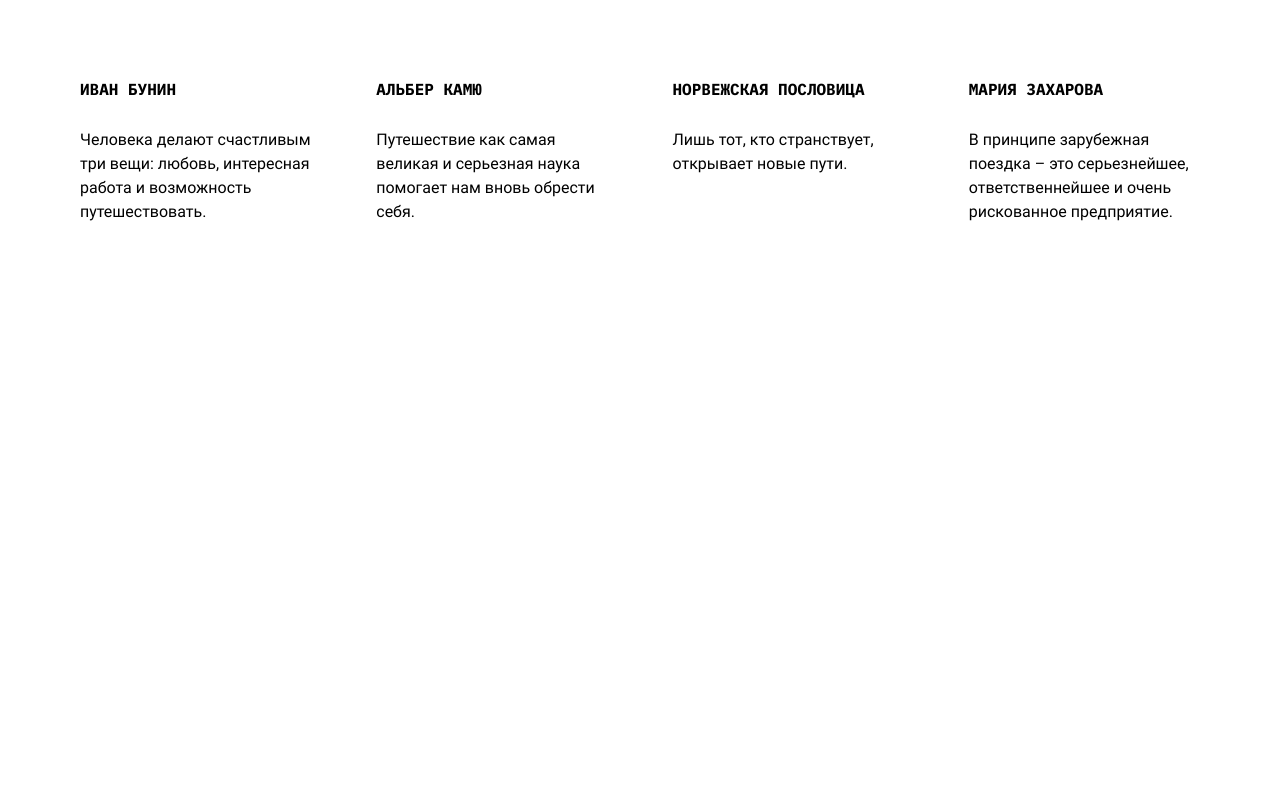
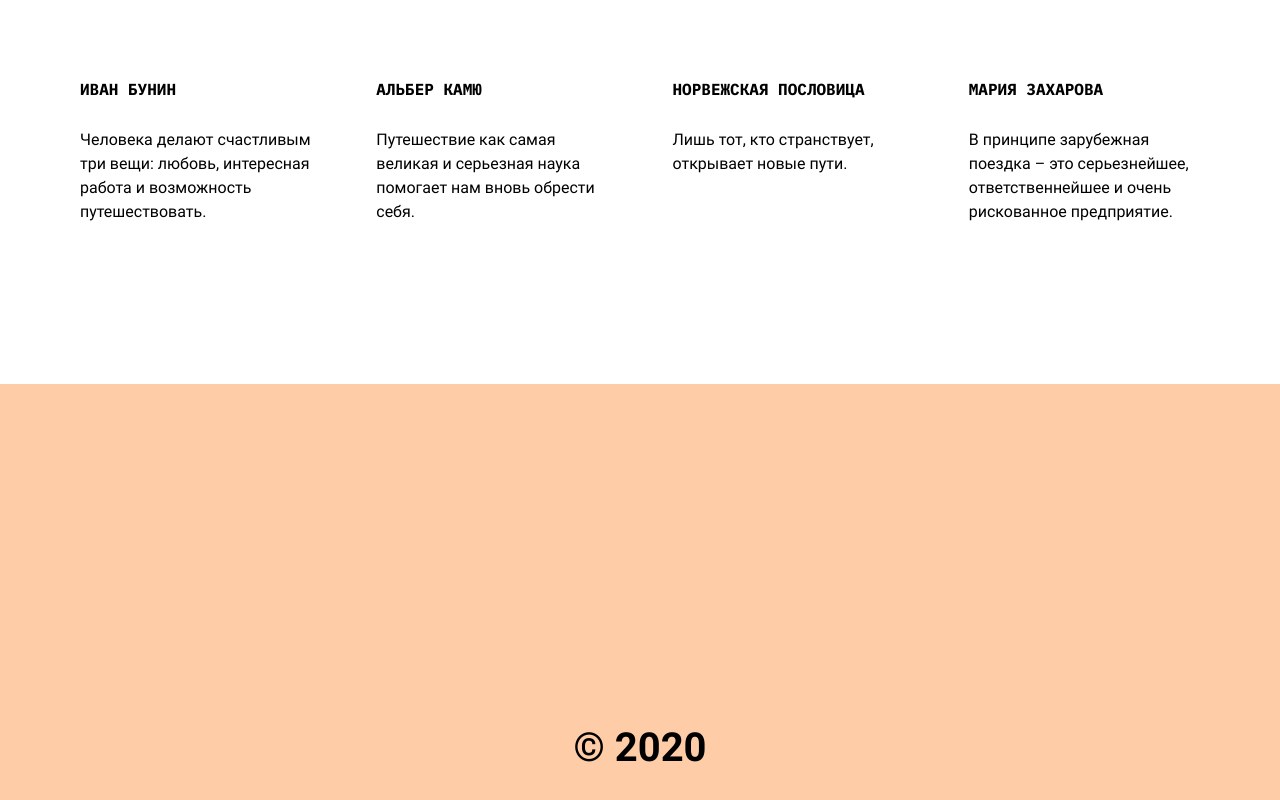
Before and after one commit to Antonov2504/kuda-poedu, a plain HTML site: page index.html in a window 1280 px wide. Shown: the part 1166-1966 px from the top of the page. Before the commit the page ends 1550 px from the top, so only its background shows below. Drawn offline with Linux system fonts and the light colour scheme.

Commit message:
add footer html and styles css

```diff
--- /dev/null
+++ b/blocks/footer/footer.css
@@ -0,0 +1,9 @@
+.footer {
+  display: flex;
+  justify-content: center;
+  align-items: center;
+  min-height: 728px;
+  background-color: #fecda7;
+  font-size: 40px;
+  font-weight: 700;
+}
--- a/index.html
+++ b/index.html
@@ -52,6 +52,9 @@
     </section>
     <!-- End Section People -->
   </main>
+  <!-- Footer -->
+  <footer class="footer">© 2020</footer>
+  <!-- End Footer -->
 </body>
 
 </html>
--- a/pages/index.css
+++ b/pages/index.css
@@ -12,3 +12,4 @@
 @import url("./../blocks/table/__cell/table__cell.css");
 @import url("./../blocks/table/__heading/table__heading.css");
 @import url("./../blocks/table/__text/table__text.css");
+@import url("./../blocks/footer/footer.css");
```
